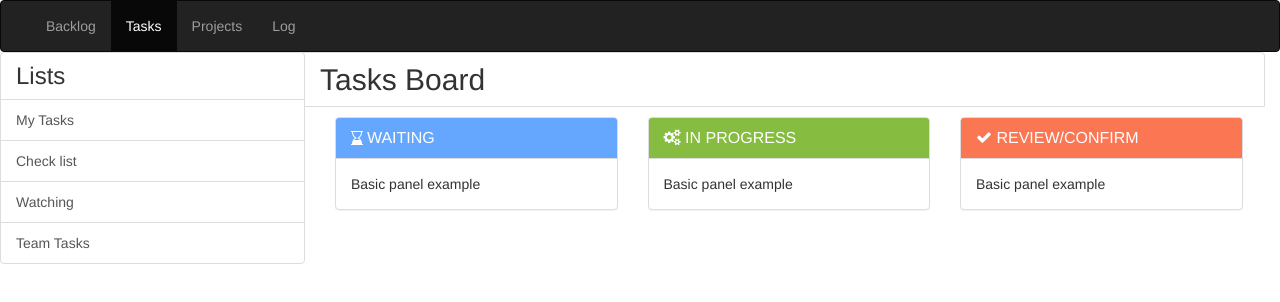
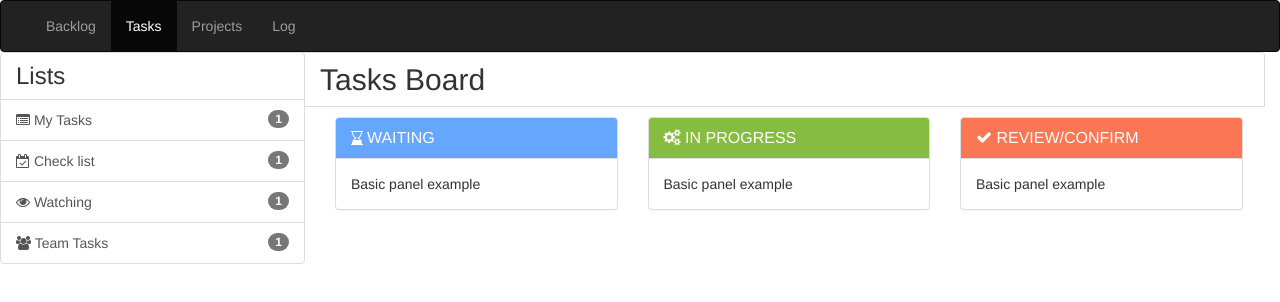
Before and after one commit to jennypavlova/task_tracking, a website: page public/view/index.html in a window 1280 px wide. Drawn offline with Linux system fonts and the light colour scheme.

Commit message:
Added icons and badges in lists

```diff
--- a/public/view/index.html
+++ b/public/view/index.html
@@ -39,10 +39,26 @@
     </ul> -->
     <div class="col-md-3  nav navbar-static-top list-group">
       <h3 class="list-group-item lists">Lists</h3>
-      <button type="button" class="list-group-item">My Tasks</button>
-      <button type="button" class="list-group-item">Check list</button>
-      <button type="button" class="list-group-item">Watching</button>
-      <button type="button" class="list-group-item">Team Tasks</button>
+      <button type="button" class="list-group-item">
+      <i class="fa fa-list-alt" aria-hidden="true"></i>
+        My Tasks
+      <span class="badge">1</span>
+      </button>
+      <button type="button" class="list-group-item">
+        <i class="fa fa-calendar-check-o" aria-hidden="true"></i>
+        Check list
+        <span class="badge">1</span>
+      </button>
+      <button type="button" class="list-group-item">
+        <i class="fa fa-eye" aria-hidden="true"></i>
+        Watching
+        <span class="badge">1</span>
+      </button>
+      <button type="button" class="list-group-item">
+        <i class="fa fa-users" aria-hidden="true"></i>
+        Team Tasks
+        <span class="badge">1</span>
+      </button>
     </div>
     <div class="container-fluid">
       <h2 class="list-group-item lists main_title">Tasks Board</h2>
```
